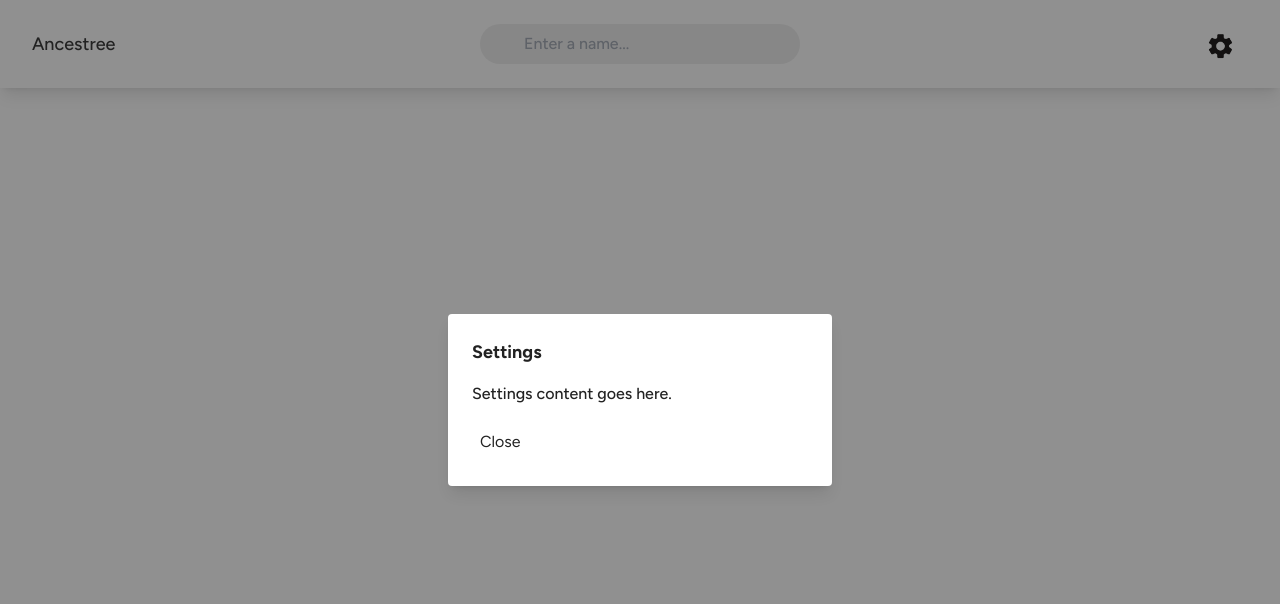
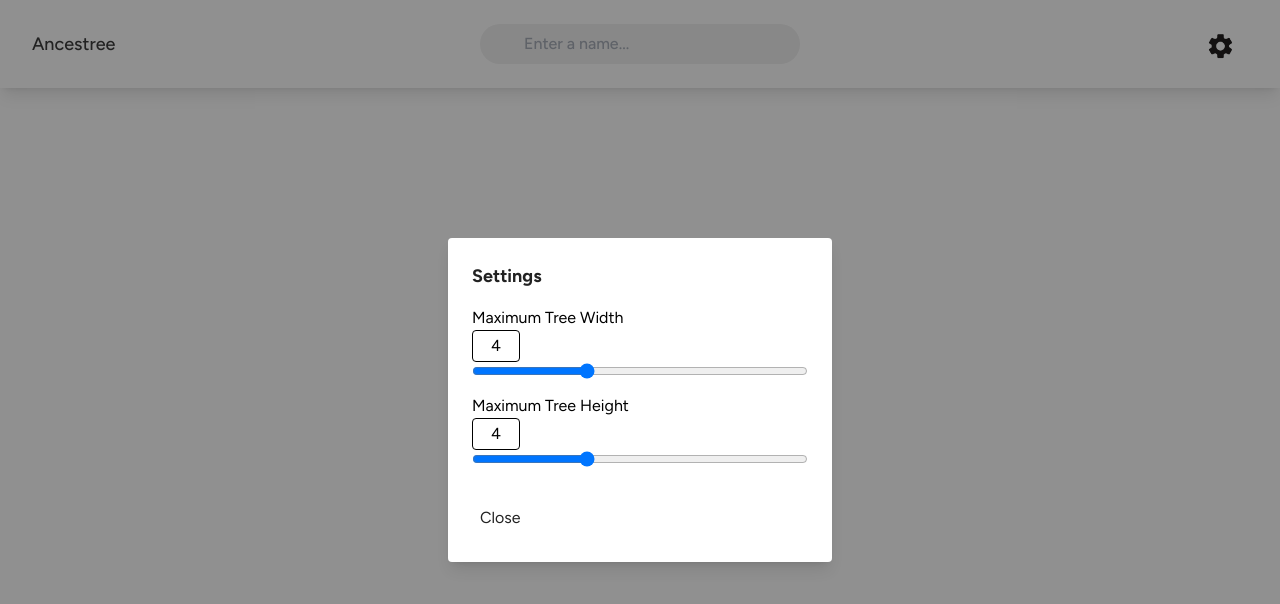
Before and after one commit to ancesTree2025/ancestree, a SvelteKit app in the folder client/: page / in a window 1280 px wide. Both pictures are taken after a click on the button 1220 px from the left and 44 px from the top of the page. Shown: the top 604 px of the page. Built offline with nearby package versions, Linux system fonts and the light colour scheme; some icons are missing.

Commit message:
Add slider for width

```diff
--- a/client/src/routes/+page.svelte
+++ b/client/src/routes/+page.svelte
@@ -21,6 +21,10 @@
   let familyTree: FamilyTree | null = $state(null);
 
   let showSettings = $state(false);
+  let maxWidth = $state(4);
+  let maxHeight = $state(4);
+
+
   function toggleSettings() {
     showSettings = !showSettings;
   }
@@ -152,7 +156,19 @@
     <div class="fixed inset-0 flex items-center justify-center bg-black bg-opacity-50">
       <div class="bg-white p-6 rounded shadow-lg w-96">
         <h2 class="text-lg font-bold mb-4">Settings</h2>
-        <p>Settings content goes here.</p>
+        <label class="block mb-2">Maximum Tree Width
+          <div class="w-12 h-8 flex items-center justify-center border border-gray-400 rounded">
+            {maxWidth}
+          </div>
+          <input type="range" min="1" max="10" bind:value={maxWidth} class="w-full"/>
+        </label>
+
+        <label class="block mb-2">Maximum Tree Height
+          <div class="w-12 h-8 flex items-center justify-center border border-gray-400 rounded">
+            {maxHeight}
+          </div>
+          <input type="range" min="1" max="10" bind:value={maxHeight} class="w-full"/>
+        </label>
         <button class="mt-4 p-2 bg-blue-500 text-black rounded" onclick={toggleSettings}>Close</button>
       </div>
     </div>
```
